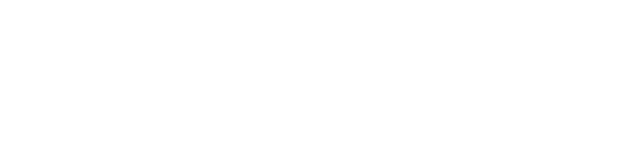
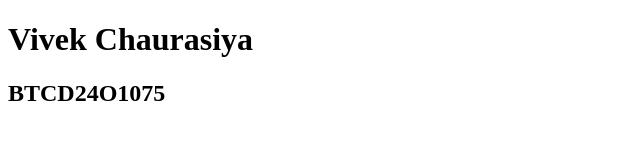
Before and after one commit to VivekChaurasiya95/demo-CID-Project, a plain HTML site: page index.html in a window 1280 px wide. Shown: the whole page, without its empty margins (0-640 px from the left). Drawn offline with Linux system fonts and the light colour scheme.

Commit message:
second Commit

```diff
--- a/index.html
+++ b/index.html
@@ -6,6 +6,7 @@
     <title>Document</title>
 </head>
 <body>
-
+    <h1>Vivek Chaurasiya</h1>
+    <h2>BTCD24O1075</h2>
 </body>
 </html>
```
